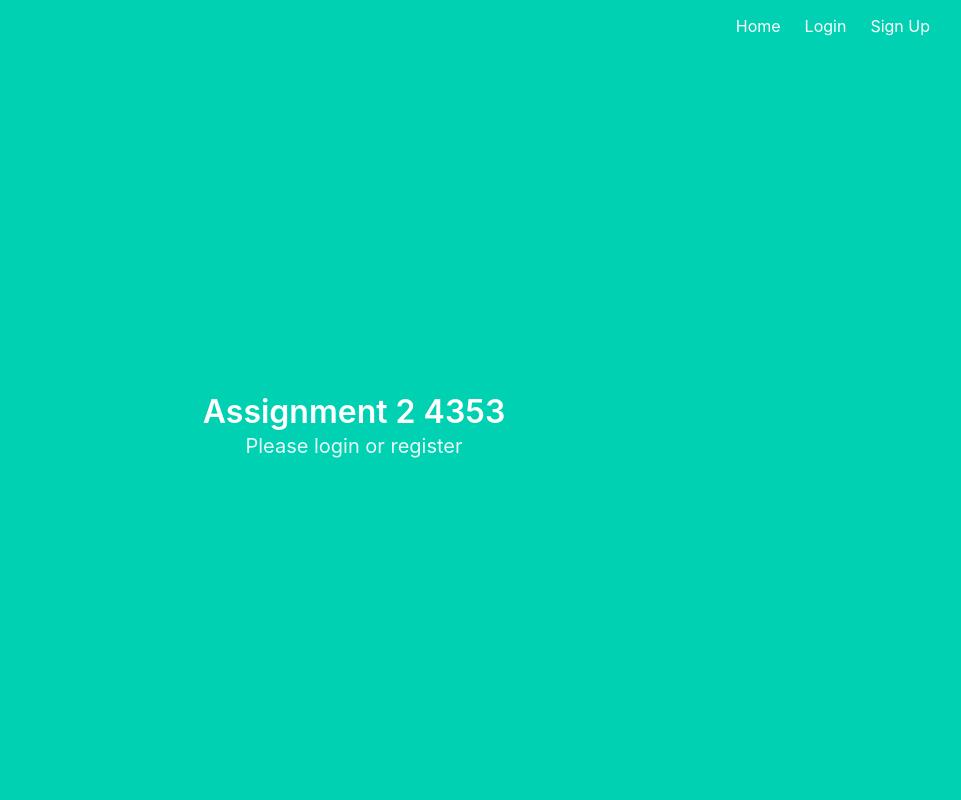
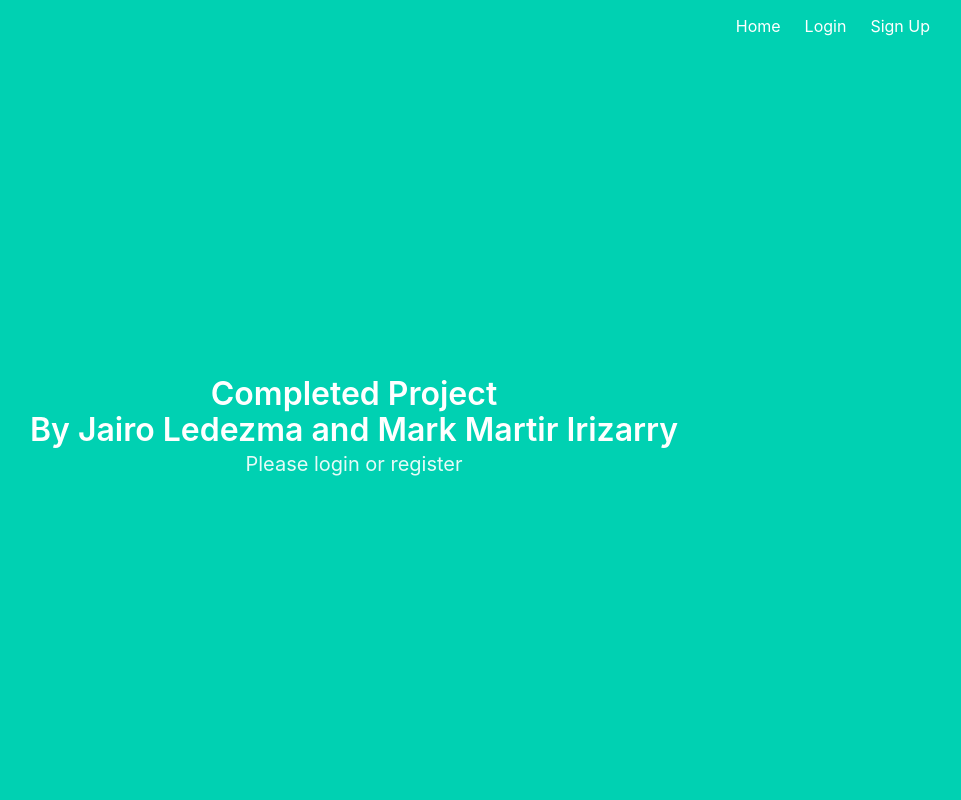
Before and after one commit to MarkTheBest1/Assign2COSC, a Flask app: page / in a window 1280 px wide. Shown: the whole page, without its empty margins (286-1247 px from the left). Run offline with Flask 2, Linux system fonts and the light colour scheme.

Commit message:
Update index.html
Changed the intro so now it says completed project

```diff
--- a/flask_auth_app/project/templates/index.html
+++ b/flask_auth_app/project/templates/index.html
@@ -5,7 +5,7 @@
 <!--This file edits the landing page for the website -->
 {% block content %}
 <h1 class="title">
-  Assignment 2 4353
+  Completed Project <br> By Jairo Ledezma and Mark Martir Irizarry
 </h1>
 <h2 class="subtitle">
   Please login or register
```
